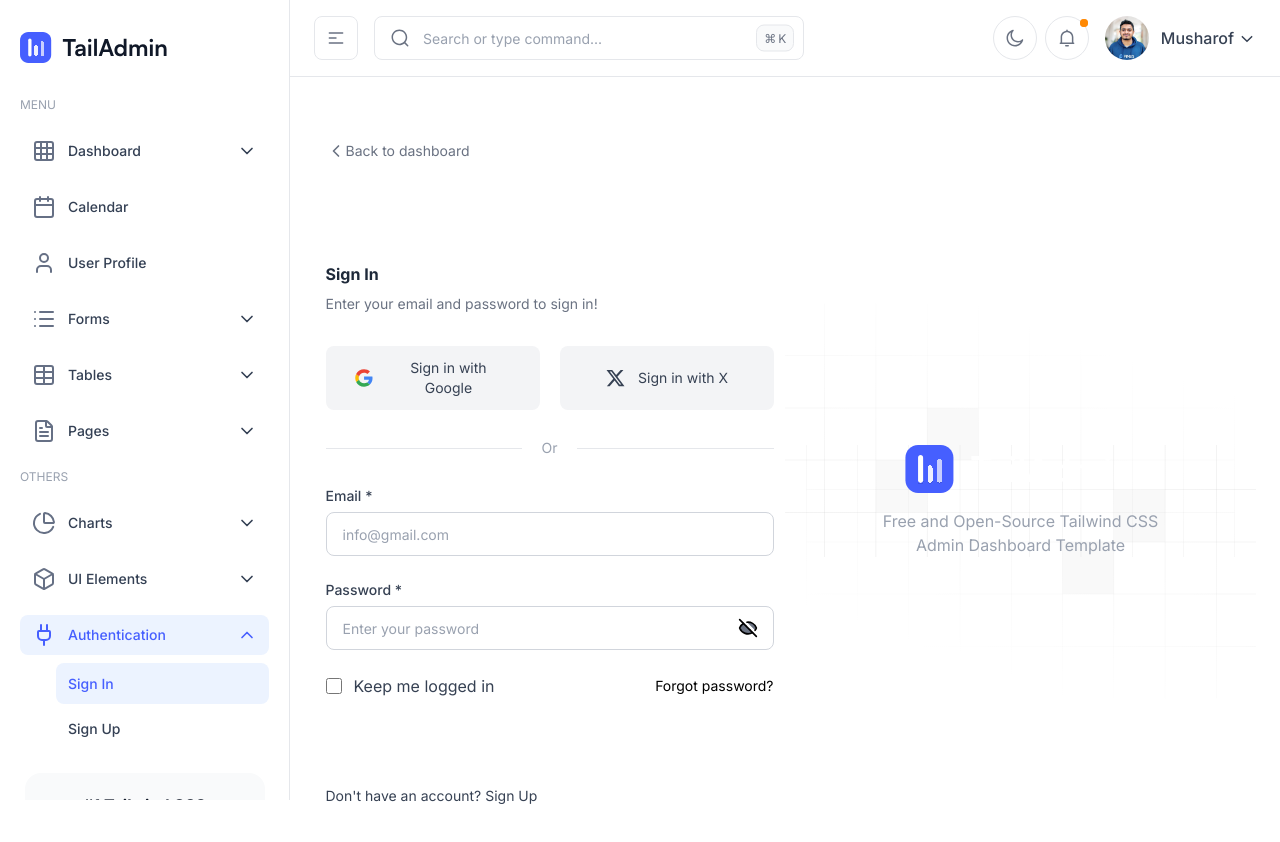
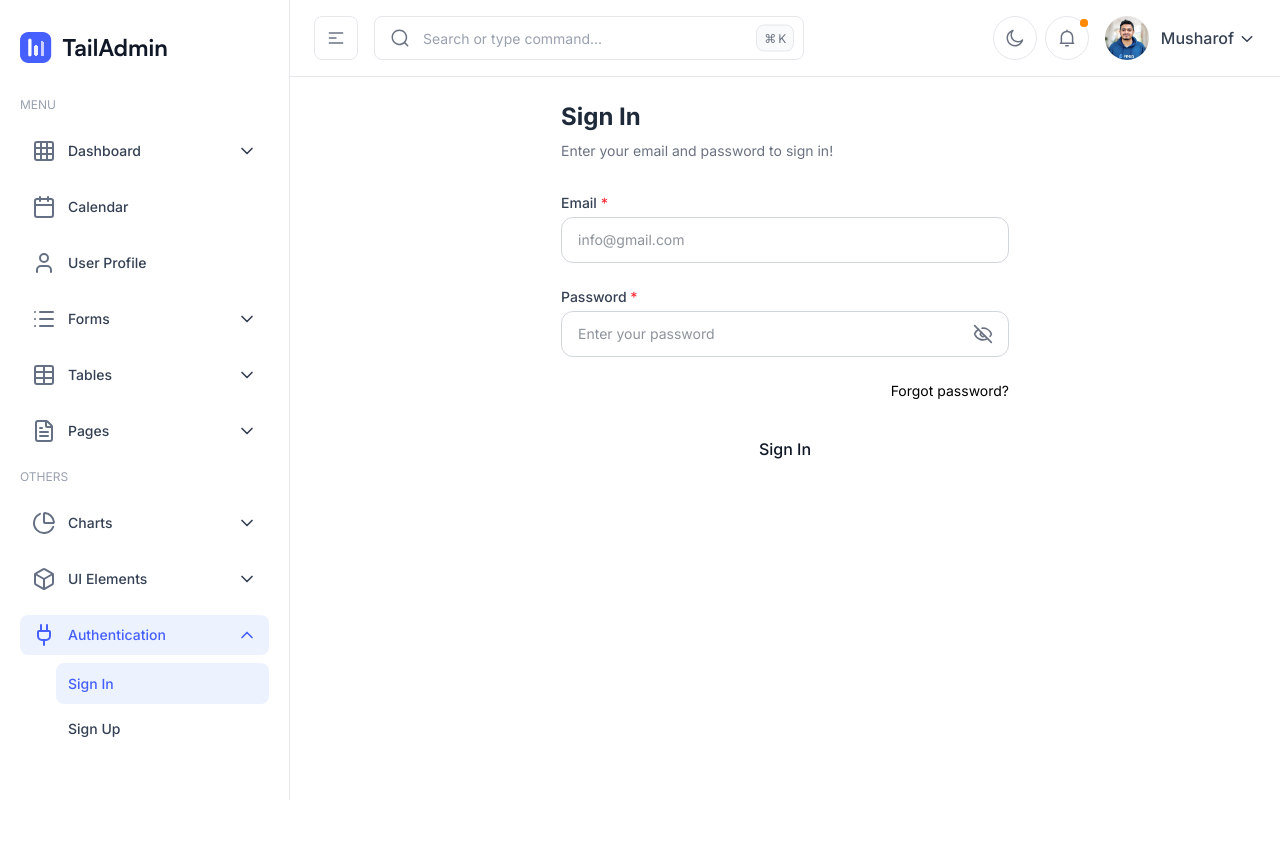
Before and after one commit to aasis-io/Wisdom-Frontend, a React (Vite) app: page /admin/signin in a window 1280 px wide. Shown: the top 842 px of the page. After the commit the page ends 800 px from the top, so only its background shows below. Built offline with nearby package versions, Linux system fonts and the light colour scheme.

Commit message:
Add:(Sign In)

```diff
--- a/src/admin/AdminRoutes.tsx
+++ b/src/admin/AdminRoutes.tsx
@@ -1,6 +1,6 @@
 // src/admin/AdminRoutes.jsx
 import AdminNotFound from "./pages/AdminNotFound";
-import SignIn from "./pages/AuthPages/SignIn";
+import SignIn from "../pages/Auth/SignInForm";
 import SignUp from "./pages/AuthPages/SignUp";
 import Blank from "./pages/Blank";
 import Calendar from "./pages/Calendar";
--- a/src/admin/components/auth/SignInForm.tsx
+++ b/src/admin/components/auth/SignInForm.tsx
@@ -1,25 +1,14 @@
 import { useState } from "react";
 import { Link } from "react-router-dom";
-import { ChevronLeftIcon, EyeCloseIcon, EyeIcon } from "../../icons";
+import { EyeCloseIcon, EyeIcon } from "../../icons";
 import Label from "../form/Label";
-import Checkbox from "../form/input/Checkbox";
 import Input from "../form/input/InputField";
-import Button from "../ui/button/Button";
+
 
 export default function SignInForm() {
   const [showPassword, setShowPassword] = useState(false);
-  const [isChecked, setIsChecked] = useState(false);
   return (
     <div className="flex flex-col flex-1">
-      <div className="w-full max-w-md pt-10 mx-auto">
-        <Link
-          to="/"
-          className="inline-flex items-center text-sm text-gray-500 transition-colors hover:text-gray-700 dark:text-gray-400 dark:hover:text-gray-300"
-        >
-          <ChevronLeftIcon className="size-5" />
-          Back to dashboard
-        </Link>
-      </div>
       <div className="flex flex-col justify-center flex-1 w-full max-w-md mx-auto">
         <div>
           <div className="mb-5 sm:mb-8">
@@ -31,58 +20,6 @@ export default function SignInForm() {
             </p>
           </div>
           <div>
-            <div className="grid grid-cols-1 gap-3 sm:grid-cols-2 sm:gap-5">
-              <button className="inline-flex items-center justify-center gap-3 py-3 text-sm font-normal text-gray-700 transition-colors bg-gray-100 rounded-lg px-7 hover:bg-gray-200 hover:text-gray-800 dark:bg-white/5 dark:text-white/90 dark:hover:bg-white/10">
-                <svg
-                  width="20"
-                  height="20"
-                  viewBox="0 0 20 20"
-                  fill="none"
-                  xmlns="http://www.w3.org/2000/svg"
-                >
-                  <path
-                    d="M18.7511 10.1944C18.7511 9.47495 18.6915 8.94995 18.5626 8.40552H10.1797V11.6527H15.1003C15.0011 12.4597 14.4654 13.675 13.2749 14.4916L13.2582 14.6003L15.9087 16.6126L16.0924 16.6305C17.7788 15.1041 18.7511 12.8583 18.7511 10.1944Z"
-                    fill="#4285F4"
-                  />
-                  <path
-                    d="M10.1788 18.75C12.5895 18.75 14.6133 17.9722 16.0915 16.6305L13.274 14.4916C12.5201 15.0068 11.5081 15.3666 10.1788 15.3666C7.81773 15.3666 5.81379 13.8402 5.09944 11.7305L4.99473 11.7392L2.23868 13.8295L2.20264 13.9277C3.67087 16.786 6.68674 18.75 10.1788 18.75Z"
-                    fill="#34A853"
-                  />
-                  <path
-                    d="M5.10014 11.7305C4.91165 11.186 4.80257 10.6027 4.80257 9.99992C4.80257 9.3971 4.91165 8.81379 5.09022 8.26935L5.08523 8.1534L2.29464 6.02954L2.20333 6.0721C1.5982 7.25823 1.25098 8.5902 1.25098 9.99992C1.25098 11.4096 1.5982 12.7415 2.20333 13.9277L5.10014 11.7305Z"
-                    fill="#FBBC05"
-                  />
-                  <path
-                    d="M10.1789 4.63331C11.8554 4.63331 12.9864 5.34303 13.6312 5.93612L16.1511 3.525C14.6035 2.11528 12.5895 1.25 10.1789 1.25C6.68676 1.25 3.67088 3.21387 2.20264 6.07218L5.08953 8.26943C5.81381 6.15972 7.81776 4.63331 10.1789 4.63331Z"
-                    fill="#EB4335"
-                  />
-                </svg>
-                Sign in with Google
-              </button>
-              <button className="inline-flex items-center justify-center gap-3 py-3 text-sm font-normal text-gray-700 transition-colors bg-gray-100 rounded-lg px-7 hover:bg-gray-200 hover:text-gray-800 dark:bg-white/5 dark:text-white/90 dark:hover:bg-white/10">
-                <svg
-                  width="21"
-                  className="fill-current"
-                  height="20"
-                  viewBox="0 0 21 20"
-                  fill="none"
-                  xmlns="http://www.w3.org/2000/svg"
-                >
-                  <path d="M15.6705 1.875H18.4272L12.4047 8.75833L19.4897 18.125H13.9422L9.59717 12.4442L4.62554 18.125H1.86721L8.30887 10.7625L1.51221 1.875H7.20054L11.128 7.0675L15.6705 1.875ZM14.703 16.475H16.2305L6.37054 3.43833H4.73137L14.703 16.475Z" />
-                </svg>
-                Sign in with X
-              </button>
-            </div>
-            <div className="relative py-3 sm:py-5">
-              <div className="absolute inset-0 flex items-center">
-                <div className="w-full border-t border-gray-200 dark:border-gray-800"></div>
-              </div>
-              <div className="relative flex justify-center text-sm">
-                <span className="p-2 text-gray-400 bg-white dark:bg-gray-900 sm:px-5 sm:py-2">
-                  Or
-                </span>
-              </div>
-            </div>
             <form>
               <div className="space-y-6">
                 <div>
@@ -113,12 +50,12 @@ export default function SignInForm() {
                   </div>
                 </div>
                 <div className="flex items-center justify-between">
-                  <div className="flex items-center gap-3">
+                  {/* <div className="flex items-center gap-3">
                     <Checkbox checked={isChecked} onChange={setIsChecked} />
                     <span className="block font-normal text-gray-700 text-theme-sm dark:text-gray-400">
                       Keep me logged in
                     </span>
-                  </div>
+                  </div> */}
                   <Link
                     to="/reset-password"
                     className="text-sm text-brand-500 hover:text-brand-600 dark:text-brand-400"
@@ -127,14 +64,14 @@ export default function SignInForm() {
                   </Link>
                 </div>
                 <div>
-                  <Button className="w-full" size="sm">
+                  <button className="w-full py-3 rounded-xl bg-white text-gray-900">
                     Sign in
-                  </Button>
+                  </button>
                 </div>
               </div>
             </form>
 
-            <div className="mt-5">
+            {/* <div className="mt-5">
               <p className="text-sm font-normal text-center text-gray-700 dark:text-gray-400 sm:text-start">
                 Don&apos;t have an account? {""}
                 <Link
@@ -144,7 +81,7 @@ export default function SignInForm() {
                   Sign Up
                 </Link>
               </p>
-            </div>
+            </div> */}
           </div>
         </div>
       </div>
--- a/src/admin/layout/SidebarWidget.tsx
+++ b/src/admin/layout/SidebarWidget.tsx
@@ -1,23 +1,8 @@
 export default function SidebarWidget() {
   return (
     <div
-      className={`
-        mx-auto mb-10 w-full max-w-60 rounded-2xl bg-gray-50 px-4 py-5 text-center dark:bg-white/[0.03]`}
     >
-      <h3 className="mb-2 font-semibold text-gray-900 dark:text-white">
-        #1 Tailwind CSS Dashboard
-      </h3>
-      <p className="mb-4 text-gray-500 text-theme-sm dark:text-gray-400">
-        Leading Tailwind CSS Admin Template with 400+ UI Component and Pages.
-      </p>
-      <a
-        href="https://tailadmin.com/pricing"
-        target="_blank"
-        rel="nofollow"
-        className="flex items-center justify-center p-3 font-medium text-white rounded-lg bg-brand-500 text-theme-sm hover:bg-brand-600"
-      >
-        Purchase Plan
-      </a>
+
     </div>
   );
 }
--- a/src/admin/pages/AuthPages/AuthPageLayout.tsx
+++ b/src/admin/pages/AuthPages/AuthPageLayout.tsx
@@ -1,6 +1,6 @@
 import React from "react";
+import { Link } from "react-router";
 import GridShape from "../../components/common/GridShape";
-import { Link } from "react-router";
 import ThemeTogglerTwo from "../../components/common/ThemeTogglerTwo";
 
 export default function AuthLayout({
--- a/src/admin/pages/AuthPages/SignIn.tsx
+++ b/src/admin/pages/AuthPages/SignIn.tsx
@@ -1,6 +1,5 @@
+import SignInForm from "../../components/auth/SignInForm";
 import PageMeta from "../../components/common/PageMeta";
-import AuthLayout from "./AuthPageLayout";
-import SignInForm from "../../components/auth/SignInForm";
 
 export default function SignIn() {
   return (
@@ -9,9 +8,7 @@ export default function SignIn() {
         title="React.js SignIn Dashboard | TailAdmin - Next.js Admin Dashboard Template"
         description="This is React.js SignIn Tables Dashboard page for TailAdmin - React.js Tailwind CSS Admin Dashboard Template"
       />
-      <AuthLayout>
-        <SignInForm />
-      </AuthLayout>
+      <SignInForm />
     </>
   );
 }
--- /dev/null
+++ b/src/pages/Auth/SignInForm.tsx
@@ -0,0 +1,93 @@
+import { Eye, EyeOff } from "lucide-react";
+import { useState } from "react";
+import { Link } from "react-router-dom";
+
+/* ---------- Custom Label Component ---------- */
+const Label = ({ children }) => (
+  <label className="block mb-1 text-sm font-medium text-gray-700 dark:text-gray-300">
+    {children}
+  </label>
+);
+
+/* ---------- Custom Input Component ---------- */
+const Input = ({ type = "text", placeholder }) => (
+  <input
+    type={type}
+    placeholder={placeholder}
+    className="w-full px-4 py-3 text-sm text-gray-800 bg-white border border-gray-300 rounded-xl focus:outline-none focus:ring-2 focus:ring-brand-500 dark:bg-gray-900 dark:border-gray-700 dark:text-white"
+  />
+);
+
+/* ---------- Sign In Form ---------- */
+export default function SignInForm() {
+  const [showPassword, setShowPassword] = useState(false);
+
+  return (
+    <div className="flex flex-col flex-1">
+      <div className="flex flex-col justify-center flex-1 w-full max-w-md mx-auto">
+        <div>
+          {/* Header */}
+          <div className="mb-5 sm:mb-8">
+            <h1 className="mb-2 text-2xl font-semibold text-gray-800 dark:text-white">
+              Sign In
+            </h1>
+            <p className="text-sm text-gray-500 dark:text-gray-400">
+              Enter your email and password to sign in!
+            </p>
+          </div>
+
+          {/* Form */}
+          <form>
+            <div className="space-y-6">
+              {/* Email */}
+              <div>
+                <Label>
+                  Email <span className="text-red-500">*</span>
+                </Label>
+                <Input placeholder="info@gmail.com" />
+              </div>
+
+              {/* Password */}
+              <div>
+                <Label>
+                  Password <span className="text-red-500">*</span>
+                </Label>
+                <div className="relative">
+                  <Input
+                    type={showPassword ? "text" : "password"}
+                    placeholder="Enter your password"
+                  />
+                  <button
+                    type="button"
+                    onClick={() => setShowPassword(!showPassword)}
+                    className="absolute -translate-y-1/2 top-1/2 right-4 text-gray-500 dark:text-gray-400"
+                  >
+                    {showPassword ? <Eye size={20} /> : <EyeOff size={20} />}
+                  </button>
+                </div>
+              </div>
+
+              {/* Forgot password */}
+              <div className="flex justify-end">
+                <Link
+                  to="/reset-password"
+                  className="text-sm text-brand-500 hover:text-gray-600 dark:text-gray-400"
+                >
+                  Forgot password?
+                </Link>
+              </div>
+
+              {/* Submit */}
+              <button
+                type="submit"
+                className="w-full py-3 font-medium text-gray-900 bg-white rounded-xl hover:bg-gray-100 transition dark:bg-gray-800 dark:text-white dark:hover:bg-gray-700"
+              >
+                Sign In
+              </button>
+            </div>
+          </form>
+        </div>
+      </div>
+    </div>
+  );
+}
```
Also changed, not shown: src/admin/pages/Dashboard/Home.tsx (+0 -27 lines), src/router.jsx (+5 -3 lines).
